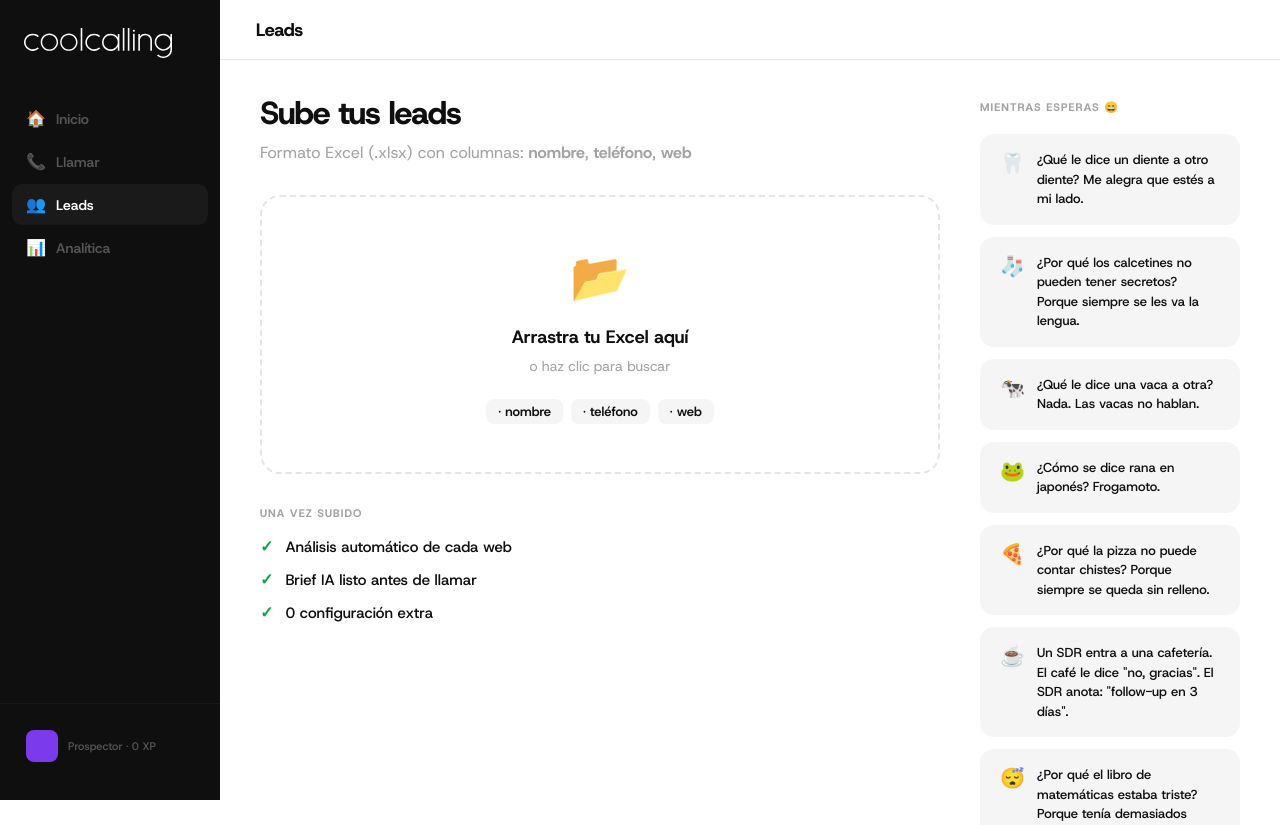
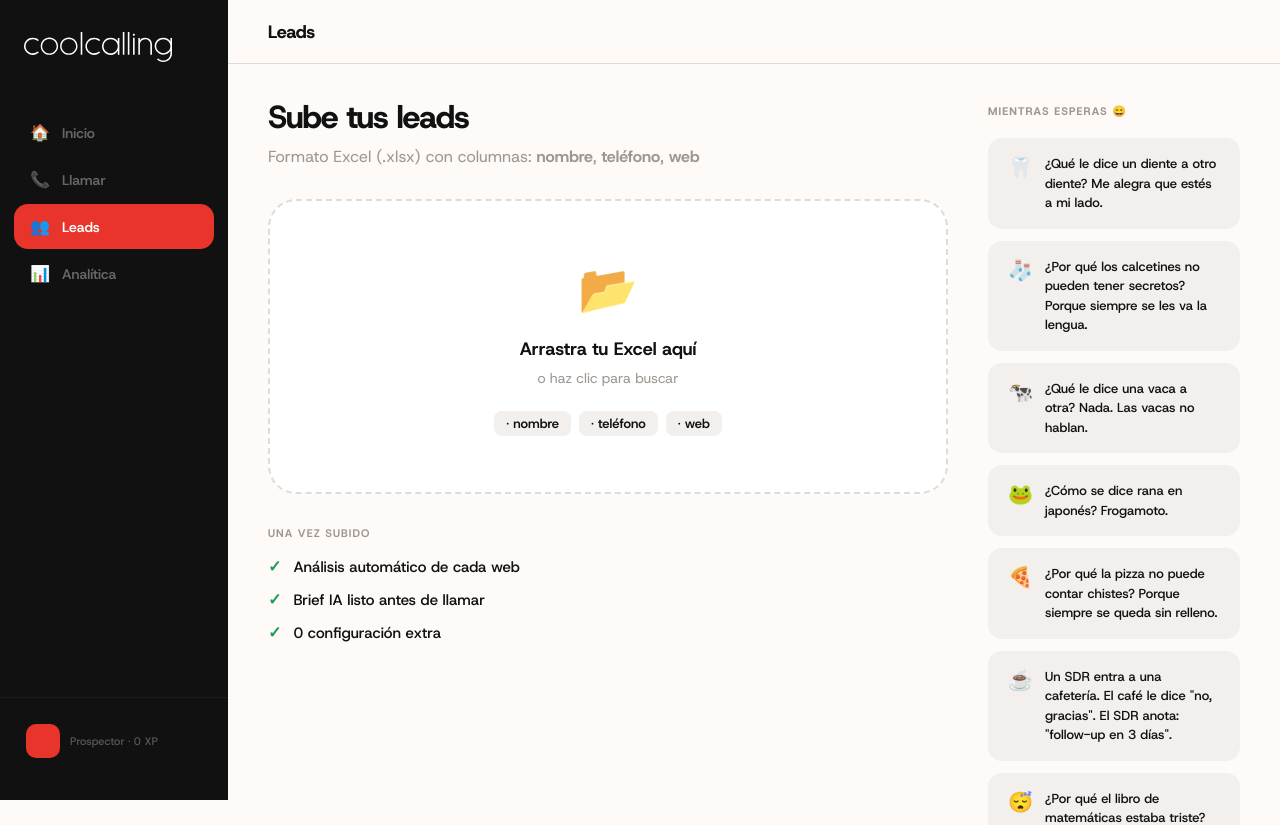
Before and after one commit to borja-martos/COOLCALLING, a Next.js app: page /leads in a window 1280 px wide. Shown: the top 825 px of the page. Built offline with nearby package versions, Linux system fonts and the light colour scheme; no server answers.

Commit message:
redesign: nuevo sistema visual inspirado en Mastercard — rojo, píldoras, tipografía de impacto

```diff
--- a/app/globals.css
+++ b/app/globals.css
@@ -9,35 +9,42 @@
 *, *::before, *::after { box-sizing: border-box; margin: 0; padding: 0; }
 
 :root {
-  --black:      #0F0F0F;
+  --black:      #111111;
   --white:      #FFFFFF;
-  --purple:     #7C3AED;
-  --purple-lt:  #EDE9FE;
-  --purple-mid: #6D28D9;
-  --green:      #16A34A;
-  --green-lt:   #DCFCE7;
-  --red:        #DC2626;
-  --red-lt:     #FEE2E2;
+  --cream:      #FDFAF8;
+  --red:        #E8342A;
+  --red-dark:   #C42820;
+  --red-lt:     #FFF0EE;
+  --orange:     #E8642A;
+  --orange-lt:  #FFF4EE;
+  --green:      #1A9E5C;
+  --green-lt:   #E6F9EE;
   --amber:      #D97706;
   --amber-lt:   #FEF3C7;
-  --gray:       #F5F5F5;
-  --gray-2:     #EBEBEB;
-  --gray-mid:   #A3A3A3;
-  --gray-border:#E5E5E5;
-  --sidebar-w:  220px;
+  --gray:       #F2EFEC;
+  --gray-2:     #E8E4E0;
+  --gray-mid:   #9E9791;
+  --gray-border:#E0DBD6;
+  --sidebar-w:  228px;
+
+  /* Alias para compatibilidad */
+  --purple:     #E8342A;
+  --purple-lt:  #FFF0EE;
+  --purple-mid: #C42820;
 }
 
-html, body { height: 100%; font-family: 'HostGrotesk', sans-serif; background: var(--white); color: var(--black); -webkit-font-smoothing: antialiased; }
+html, body { height: 100%; font-family: 'HostGrotesk', sans-serif; background: var(--cream); color: var(--black); -webkit-font-smoothing: antialiased; }
 
 /* ── LAYOUT ── */
 .layout { display: flex; min-height: 100vh; }
 
+/* ── SIDEBAR ── */
 .sidebar {
   width: var(--sidebar-w);
   background: var(--black);
   display: flex;
   flex-direction: column;
-  padding: 28px 0;
+  padding: 32px 0;
   position: fixed;
   top: 0; left: 0;
   height: 100vh;
@@ -45,31 +52,33 @@ html, body { height: 100%; font-family: 'HostGrotesk', sans-serif; background: v
 }
 
 .sidebar-logo {
-  display: flex; align-items: center; gap: 10px;
-  padding: 0 24px; margin-bottom: 40px;
+  display: flex; align-items: center;
+  padding: 0 24px; margin-bottom: 48px;
 }
-.sidebar-logo .dot { width: 12px; height: 12px; background: var(--purple); border-radius: 50%; }
+.sidebar-logo .dot { width: 12px; height: 12px; background: var(--red); border-radius: 50%; }
 .sidebar-logo .name { font-size: 16px; font-weight: 800; color: white; letter-spacing: -0.01em; }
 
-.sidebar-nav { display: flex; flex-direction: column; gap: 2px; flex: 1; padding: 0 12px; }
+.sidebar-nav { display: flex; flex-direction: column; gap: 2px; flex: 1; padding: 0 14px; }
 
 .nav-item {
-  display: flex; align-items: center; gap: 10px;
-  padding: 10px 14px; border-radius: 10px;
-  font-size: 14px; font-weight: 600; color: #555;
+  display: flex; align-items: center; gap: 12px;
+  padding: 12px 16px; border-radius: 14px;
+  font-size: 14px; font-weight: 600; color: #666;
   cursor: pointer; text-decoration: none;
   transition: all 0.15s;
 }
-.nav-item:hover, .nav-item.active { background: #1A1A1A; color: white; }
+.nav-item:hover { background: #1C1C1C; color: #ccc; }
+.nav-item.active { background: var(--red); color: white; }
 .nav-item .icon { font-size: 16px; width: 20px; text-align: center; }
 
 .sidebar-bottom {
-  padding: 16px 12px 0;
-  border-top: 1px solid #1A1A1A;
+  padding: 16px 14px 0;
+  border-top: 1px solid #1C1C1C;
   margin-top: 16px;
 }
-.user-chip { display: flex; align-items: center; gap: 10px; padding: 10px 14px; border-radius: 10px; cursor: pointer; }
-.user-avatar { width: 32px; height: 32px; background: var(--purple); border-radius: 8px; display: flex; align-items: center; justify-content: center; font-size: 14px; font-weight: 800; color: white; }
+.user-chip { display: flex; align-items: center; gap: 10px; padding: 10px 12px; border-radius: 14px; cursor: pointer; transition: background 0.15s; }
+.user-chip:hover { background: #1C1C1C; }
+.user-avatar { width: 34px; height: 34px; background: var(--red); border-radius: 10px; display: flex; align-items: center; justify-content: center; font-size: 14px; font-weight: 800; color: white; flex-shrink: 0; }
 .user-info { display: flex; flex-direction: column; }
 .user-name { font-size: 13px; font-weight: 700; color: white; }
 .user-level { font-size: 11px; color: #555; font-weight: 500; }
@@ -77,83 +86,85 @@ html, body { height: 100%; font-family: 'HostGrotesk', sans-serif; background: v
 .main { flex: 1; margin-left: var(--sidebar-w); display: flex; flex-direction: column; min-height: 100vh; }
 
 .topbar {
-  height: 60px; border-bottom: 1px solid var(--gray-border);
-  display: flex; align-items: center; padding: 0 36px;
+  height: 64px; border-bottom: 1px solid var(--gray-border);
+  display: flex; align-items: center; padding: 0 40px;
   justify-content: space-between;
-  background: var(--white);
+  background: var(--cream);
   position: sticky; top: 0; z-index: 5;
 }
 .topbar-title { font-size: 18px; font-weight: 800; color: var(--black); letter-spacing: -0.02em; }
 .topbar-right { display: flex; gap: 10px; align-items: center; }
 
-.page-content { padding: 32px 36px; flex: 1; }
+.page-content { padding: 36px 40px; flex: 1; }
 
 /* ── BUTTONS ── */
 .btn {
   display: inline-flex; align-items: center; justify-content: center; gap: 8px;
-  border: none; cursor: pointer; font-family: 'Inter', sans-serif;
-  font-weight: 700; letter-spacing: 0.04em; text-transform: uppercase;
-  border-radius: 12px; transition: transform 0.1s, opacity 0.1s;
+  border: none; cursor: pointer; font-family: 'HostGrotesk', sans-serif;
+  font-weight: 700; letter-spacing: 0.02em;
+  border-radius: 100px; transition: transform 0.1s, opacity 0.1s;
   text-decoration: none;
 }
-.btn:hover { opacity: 0.9; }
+.btn:hover { opacity: 0.88; }
 .btn:active { transform: scale(0.97); }
-.btn:disabled { opacity: 0.4; cursor: not-allowed; }
+.btn:disabled { opacity: 0.35; cursor: not-allowed; }
 
 .btn-primary   { background: var(--black); color: white; }
 .btn-secondary { background: var(--gray); color: var(--black); }
-.btn-purple    { background: var(--purple); color: white; }
+.btn-red       { background: var(--red); color: white; }
+.btn-purple    { background: var(--red); color: white; }
 .btn-green     { background: var(--green); color: white; }
-.btn-red       { background: var(--red-lt); color: var(--red); }
-.btn-amber     { background: var(--amber-lt); color: var(--amber); }
 .btn-ghost     { background: transparent; color: var(--gray-mid); border: 2px solid var(--gray-border); }
 
-.btn-sm  { height: 36px; padding: 0 14px; font-size: 12px; }
-.btn-md  { height: 44px; padding: 0 20px; font-size: 13px; }
-.btn-lg  { height: 52px; padding: 0 28px; font-size: 14px; }
-.btn-xl  { height: 64px; padding: 0 36px; font-size: 15px; border-radius: 16px; }
-.btn-xxl { height: 80px; padding: 0 48px; font-size: 17px; border-radius: 18px; }
+.btn-sm  { height: 36px; padding: 0 18px; font-size: 12px; }
+.btn-md  { height: 44px; padding: 0 22px; font-size: 13px; }
+.btn-lg  { height: 52px; padding: 0 30px; font-size: 14px; }
+.btn-xl  { height: 60px; padding: 0 40px; font-size: 15px; }
+.btn-xxl { height: 72px; padding: 0 52px; font-size: 17px; }
 .btn-full { width: 100%; }
 
 /* ── CARDS ── */
-.card { background: var(--gray); border-radius: 18px; padding: 24px; }
-.card-purple { background: var(--purple-lt); border: 1.5px solid #C4B5FD; }
-.card-black  { background: var(--black); color: white; }
-.card-white  { background: var(--white); border: 1px solid var(--gray-border); }
+.card { background: var(--white); border-radius: 24px; padding: 28px; border: 1px solid var(--gray-border); }
+.card-red    { background: var(--red); color: white; border: none; }
+.card-orange { background: var(--orange); color: white; border: none; }
+.card-black  { background: var(--black); color: white; border: none; }
+.card-cream  { background: var(--cream); border: 1px solid var(--gray-border); }
+/* Alias compatibilidad */
+.card-purple { background: var(--red-lt); border: 1.5px solid #FFCCC9; }
 
 /* ── FORM ── */
-.form-group { display: flex; flex-direction: column; gap: 6px; }
-.form-label { font-size: 12px; font-weight: 700; letter-spacing: 0.06em; text-transform: uppercase; color: var(--black); }
+.form-group { display: flex; flex-direction: column; gap: 8px; }
+.form-label { font-size: 12px; font-weight: 700; letter-spacing: 0.06em; text-transform: uppercase; color: var(--gray-mid); }
 .form-input {
-  height: 52px; border: 2px solid var(--gray-border); border-radius: 12px;
-  padding: 0 18px; font-size: 15px; font-family: 'Inter', sans-serif;
+  height: 56px; border: 2px solid var(--gray-border); border-radius: 16px;
+  padding: 0 20px; font-size: 15px; font-family: 'HostGrotesk', sans-serif;
   color: var(--black); background: var(--white); outline: none; width: 100%;
   transition: border-color 0.15s;
 }
-.form-input:focus { border-color: var(--purple); }
+.form-input:focus { border-color: var(--red); }
 .form-input::placeholder { color: var(--gray-mid); }
 
 /* ── PROGRESS BAR ── */
-.progress-wrap { background: var(--gray-border); border-radius: 8px; height: 10px; overflow: hidden; }
-.progress-fill { background: var(--black); height: 100%; border-radius: 8px; transition: width 0.5s ease; }
-.progress-fill.purple { background: var(--purple); }
+.progress-wrap { background: var(--gray-border); border-radius: 100px; height: 10px; overflow: hidden; }
+.progress-fill { background: var(--black); height: 100%; border-radius: 100px; transition: width 0.5s ease; }
+.progress-fill.purple { background: var(--red); }
 
 /* ── KPI GRID ── */
 .kpi-grid { display: grid; grid-template-columns: repeat(4, 1fr); gap: 16px; }
-.kpi-card { border-radius: 18px; padding: 24px; display: flex; flex-direction: column; gap: 8px; }
-.kpi-number { font-size: 42px; font-weight: 900; color: var(--black); letter-spacing: -0.04em; line-height: 1; }
-.kpi-label  { font-size: 12px; font-weight: 700; letter-spacing: 0.06em; text-transform: uppercase; color: var(--gray-mid); }
+.kpi-card { border-radius: 24px; padding: 28px; display: flex; flex-direction: column; gap: 10px; }
+.kpi-number { font-size: 48px; font-weight: 900; color: var(--black); letter-spacing: -0.05em; line-height: 1; }
+.kpi-label  { font-size: 12px; font-weight: 600; letter-spacing: 0.04em; text-transform: uppercase; color: var(--gray-mid); }
 
 /* ── SECTION LABEL ── */
-.section-label { font-size: 11px; font-weight: 800; letter-spacing: 0.1em; text-transform: uppercase; color: var(--gray-mid); margin-bottom: 12px; }
+.section-label { font-size: 11px; font-weight: 700; letter-spacing: 0.1em; text-transform: uppercase; color: var(--gray-mid); margin-bottom: 12px; }
 
 /* ── STREAK BADGE ── */
 .streak-badge {
-  display: flex; align-items: center; gap: 10px;
+  display: flex; align-items: center; gap: 12px;
   background: var(--black); color: white;
-  border-radius: 14px; padding: 14px 20px;
+  border-radius: 20px; padding: 16px 24px;
 }
-.streak-badge .days { font-size: 24px; font-weight: 900; line-height: 1; letter-spacing: -0.03em; }
+.streak-badge .days { font-size: 28px; font-weight: 900; line-height: 1; letter-spacing: -0.04em; }
 .streak-badge .lbl  { font-size: 11px; color: #555; font-weight: 600; letter-spacing: 0.06em; text-transform: uppercase; }
 
 /* ── FOCUS MODE ── */
@@ -164,69 +175,85 @@ html, body { height: 100%; font-family: 'HostGrotesk', sans-serif; background: v
 .focus-main {
   flex: 1; display: flex; flex-direction: column;
   justify-content: center; align-items: flex-start;
-  padding: 80px 64px 48px 64px;
+  padding: 80px 72px 48px 72px;
 }
 .focus-topbar {
   position: fixed; top: 0;
-  left: var(--sidebar-w);
-  right: 380px;
-  height: 56px;
+  left: var(--sidebar-w); right: 380px;
+  height: 60px;
   display: flex; align-items: center; gap: 16px;
-  padding: 0 32px;
-  background: var(--white);
+  padding: 0 36px;
+  background: var(--cream);
   border-bottom: 1px solid var(--gray-border);
   z-index: 5;
 }
 .focus-right {
   width: 380px; position: fixed; top: 0; right: 0;
-  height: 100vh; background: var(--gray);
+  height: 100vh; background: var(--white);
   border-left: 1px solid var(--gray-border);
-  padding: 32px; overflow-y: auto;
+  padding: 36px; overflow-y: auto;
 }
-.company-name  { font-size: 72px; font-weight: 900; color: var(--black); letter-spacing: -0.05em; line-height: 1; margin-bottom: 4px; }
-.company-sub   { font-size: 18px; color: var(--gray-mid); font-weight: 500; margin-bottom: 28px; }
-.phone-number  { font-size: 32px; font-weight: 700; color: var(--black); letter-spacing: 0.01em; margin-bottom: 32px; }
-.focus-actions { display: flex; gap: 12px; align-items: center; flex-wrap: wrap; }
+
+/* Número de empresa — gran impacto */
+.company-name  { font-size: 80px; font-weight: 900; color: var(--black); letter-spacing: -0.05em; line-height: 1; margin-bottom: 6px; }
+.company-sub   { font-size: 18px; color: var(--gray-mid); font-weight: 500; margin-bottom: 24px; }
+.phone-number  {
+  display: inline-block;
+  font-size: 28px; font-weight: 800; color: var(--black);
+  background: var(--white); border: 2px solid var(--gray-border);
+  border-radius: 100px; padding: 12px 32px;
+  letter-spacing: 0.04em; margin-bottom: 36px;
+}
+.focus-actions { display: flex; gap: 14px; align-items: center; flex-wrap: wrap; }
 
 /* ── BRIEF PANEL ── */
-.brief-title { font-size: 11px; font-weight: 800; letter-spacing: 0.1em; text-transform: uppercase; color: var(--purple); margin-bottom: 20px; }
+.brief-title { font-size: 11px; font-weight: 700; letter-spacing: 0.1em; text-transform: uppercase; color: var(--red); margin-bottom: 20px; }
 .brief-item  { display: flex; gap: 12px; margin-bottom: 20px; align-items: flex-start; }
-.brief-item .icon { font-size: 18px; flex-shrink: 0; }
-.brief-item .content strong { font-size: 10px; font-weight: 800; letter-spacing: 0.08em; text-transform: uppercase; color: var(--purple); display: block; margin-bottom: 3px; }
+.brief-item .icon { font-size: 18px; flex-shrink: 0; margin-top: 2px; }
+.brief-item .content strong { font-size: 10px; font-weight: 800; letter-spacing: 0.08em; text-transform: uppercase; color: var(--red); display: block; margin-bottom: 3px; }
 .brief-item .content p { font-size: 14px; color: var(--black); font-weight: 500; line-height: 1.5; }
-.brief-skeleton { background: var(--gray-2); border-radius: 6px; animation: shimmer 1.5s infinite; }
+.brief-skeleton { background: var(--gray-2); border-radius: 8px; animation: shimmer 1.5s infinite; }
 @keyframes shimmer { 0%, 100% { opacity: 1; } 50% { opacity: 0.4; } }
 
 /* ── CALL ACTIVE ── */
 .call-dot { width: 10px; height: 10px; background: var(--red); border-radius: 50%; animation: blink 1s infinite; }
 @keyframes blink { 0%, 100% { opacity: 1; } 50% { opacity: 0.2; } }
-.transcript-box { background: var(--gray); border-radius: 16px; padding: 24px; width: 100%; min-height: 100px; }
-.transcript-cursor { display: inline-block; width: 2px; height: 18px; background: var(--purple); margin-left: 2px; vertical-align: middle; animation: cursor-blink 0.8s infinite; }
+.transcript-box { background: var(--gray); border-radius: 20px; padding: 28px; width: 100%; min-height: 100px; }
+.transcript-cursor { display: inline-block; width: 2px; height: 18px; background: var(--red); margin-left: 2px; vertical-align: middle; animation: cursor-blink 0.8s infinite; }
 @keyframes cursor-blink { 0%, 100% { opacity: 1; } 50% { opacity: 0; } }
 
 /* ── POST-CALL ── */
-.result-grid { display: grid; grid-template-columns: 1fr 1fr; gap: 14px; width: 100%; max-width: 600px; }
+.result-grid { display: grid; grid-template-columns: 1fr 1fr; gap: 14px; width: 100%; max-width: 560px; }
 .result-card {
-  height: 100px; border-radius: 18px;
-  display: flex; align-items: center; gap: 16px; padding: 0 28px;
-  cursor: pointer; border: none; font-family: 'Inter', sans-serif;
-  font-size: 16px; font-weight: 800; letter-spacing: 0.04em; text-transform: uppercase;
-  transition: transform 0.1s;
+  height: 96px; border-radius: 100px;
+  display: flex; align-items: center; gap: 16px; padding: 0 32px;
+  cursor: pointer; border: none; font-family: 'HostGrotesk', sans-serif;
+  font-size: 15px; font-weight: 800; letter-spacing: 0.02em; text-transform: uppercase;
+  transition: transform 0.12s, box-shadow 0.12s;
 }
-.result-card:hover { transform: scale(0.98); }
-.result-card .emoji { font-size: 28px; }
-.result-card.interested  { background: var(--green-lt); color: var(--green); }
-.result-card.followup    { background: var(--amber-lt); color: var(--amber); }
+.result-card:hover { transform: scale(0.97); }
+.result-card .emoji { font-size: 26px; }
+.result-card.interested  { background: var(--green); color: white; }
+.result-card.followup    { background: var(--orange); color: white; }
 .result-card.no_answer   { background: var(--gray); color: var(--gray-mid); }
-.result-card.not_interested { background: var(--red-lt); color: var(--red); }
+.result-card.not_interested { background: var(--black); color: white; }
 
 /* ── XP REWARD ── */
-.xp-screen { background: var(--black); min-height: 100vh; display: flex; align-items: center; justify-content: center; gap: 100px; padding: 80px; }
-.xp-amount { font-size: 100px; font-weight: 900; color: white; letter-spacing: -0.05em; line-height: 1; }
-.xp-message { font-size: 36px; font-weight: 900; color: white; letter-spacing: -0.03em; line-height: 1.1; }
+.xp-screen {
+  background: var(--red); min-height: 100vh;
+  display: flex; align-items: center; justify-content: center;
+  gap: 100px; padding: 80px;
+}
+.xp-amount {
+  font-size: 120px; font-weight: 900; color: white;
+  letter-spacing: -0.05em; line-height: 1;
+  background: rgba(255,255,255,0.15); border-radius: 48px;
+  padding: 24px 48px; display: inline-block;
+}
+.xp-message { font-size: 40px; font-weight: 900; color: white; letter-spacing: -0.03em; line-height: 1.1; }
 .xp-float {
   position: fixed; top: 40%; left: 50%; transform: translateX(-50%);
-  font-size: 36px; font-weight: 900; color: var(--purple);
+  font-size: 36px; font-weight: 900; color: var(--red);
   animation: float-up 1.5s ease-out forwards;
   pointer-events: none; z-index: 100;
 }
@@ -235,29 +262,43 @@ html, body { height: 100%; font-family: 'HostGrotesk', sans-serif; background: v
 /* ── ANALYTICS ── */
 .bar-chart { display: flex; align-items: flex-end; gap: 12px; height: 160px; }
 .bar-group  { display: flex; flex-direction: column; align-items: center; gap: 8px; flex: 1; }
-.bar        { width: 100%; background: var(--black); border-radius: 6px 6px 0 0; }
-.bar.purple { background: var(--purple); }
+.bar        { width: 100%; background: var(--black); border-radius: 8px 8px 0 0; }
+.bar.purple { background: var(--red); }
 .bar-label  { font-size: 12px; font-weight: 700; color: var(--gray-mid); text-transform: uppercase; }
 
 /* ── LOGIN ── */
-.login-wrap { display: flex; min-height: 100vh; }
-.login-left { width: 48%; background: var(--black); display: flex; flex-direction: column; justify-content: center; padding: 80px; }
+.login-wrap { display: flex; min-height: 100vh; background: var(--cream); }
+.login-left {
+  width: 48%; background: var(--red);
+  display: flex; flex-direction: column; justify-content: center; padding: 80px;
+  position: relative; overflow: hidden;
+}
+.login-left::after {
+  content: ''; position: absolute;
+  bottom: -120px; right: -120px;
+  width: 400px; height: 400px;
+  background: var(--orange);
+  border-radius: 50%; opacity: 0.5;
+}
 .login-right { flex: 1; display: flex; flex-direction: column; justify-content: center; padding: 80px; }
-.login-headline { font-size: 64px; font-weight: 900; color: white; line-height: 1; letter-spacing: -0.04em; margin-bottom: 20px; }
-.login-sub { font-size: 18px; color: #555; font-weight: 400; line-height: 1.5; }
+.login-headline { font-size: 72px; font-weight: 900; color: white; line-height: 1; letter-spacing: -0.04em; margin-bottom: 20px; }
+.login-sub { font-size: 18px; color: rgba(255,255,255,0.6); font-weight: 400; line-height: 1.6; }
 
 /* ── DROP ZONE ── */
 .drop-zone {
-  border: 2.5px dashed var(--gray-border); border-radius: 20px;
-  padding: 48px; text-align: center; cursor: pointer;
+  border: 2.5px dashed var(--gray-border); border-radius: 28px;
+  padding: 56px; text-align: center; cursor: pointer;
   transition: border-color 0.2s, background 0.2s;
+  background: var(--white);
 }
-.drop-zone:hover, .drop-zone.drag-over { border-color: var(--purple); background: var(--purple-lt); }
+.drop-zone:hover, .drop-zone.drag-over { border-color: var(--red); background: var(--red-lt); }
 
 /* ── RESPONSIVE ── */
 @media (max-width: 1024px) {
   .kpi-grid { grid-template-columns: repeat(2, 1fr); }
   .focus-right { display: none; }
   .focus-topbar { right: 0; }
-  .company-name { font-size: 48px; }
+  .company-name { font-size: 52px; }
+  .login-left { display: none; }
+  .login-right { padding: 40px; }
 }
```
